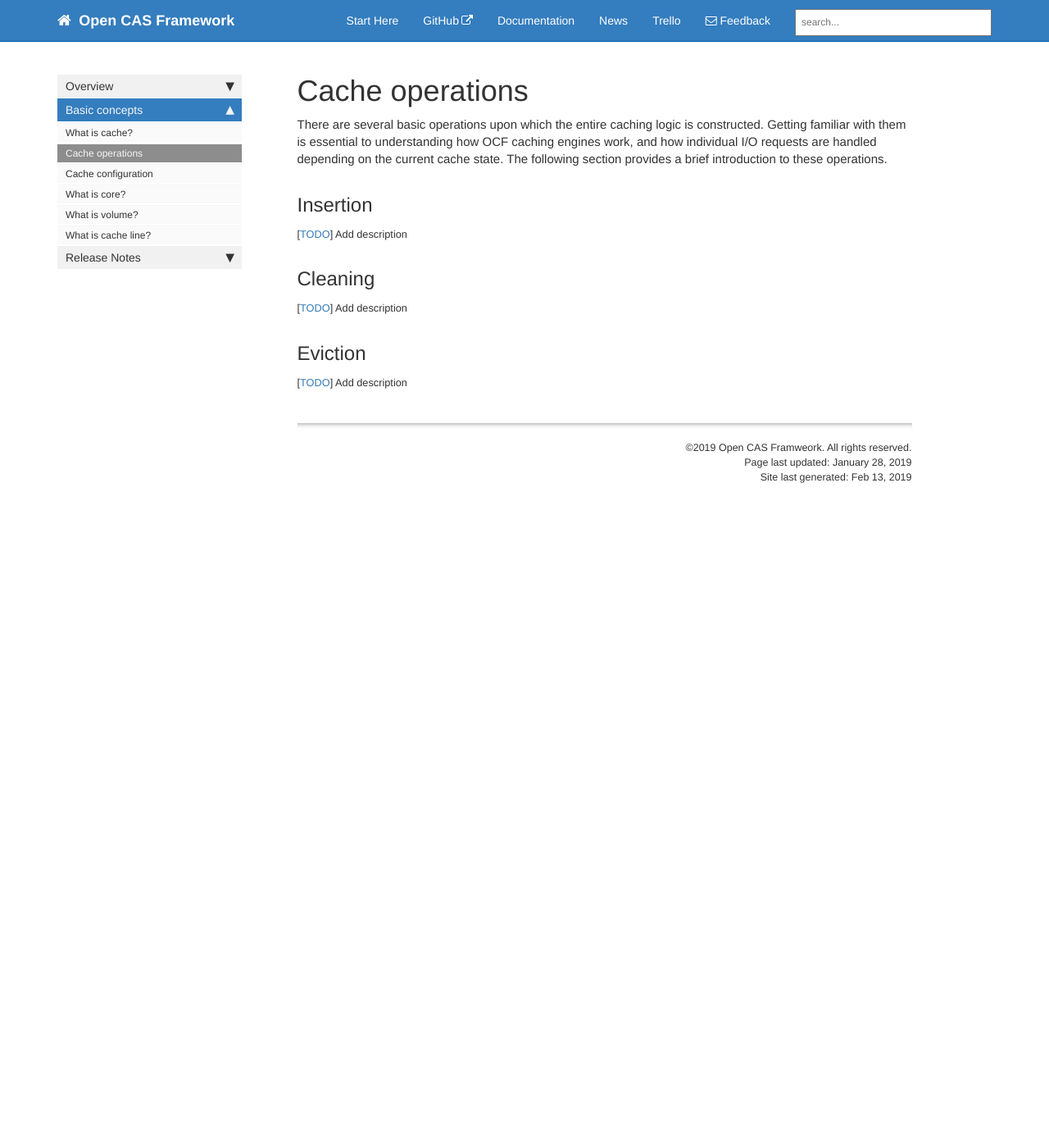
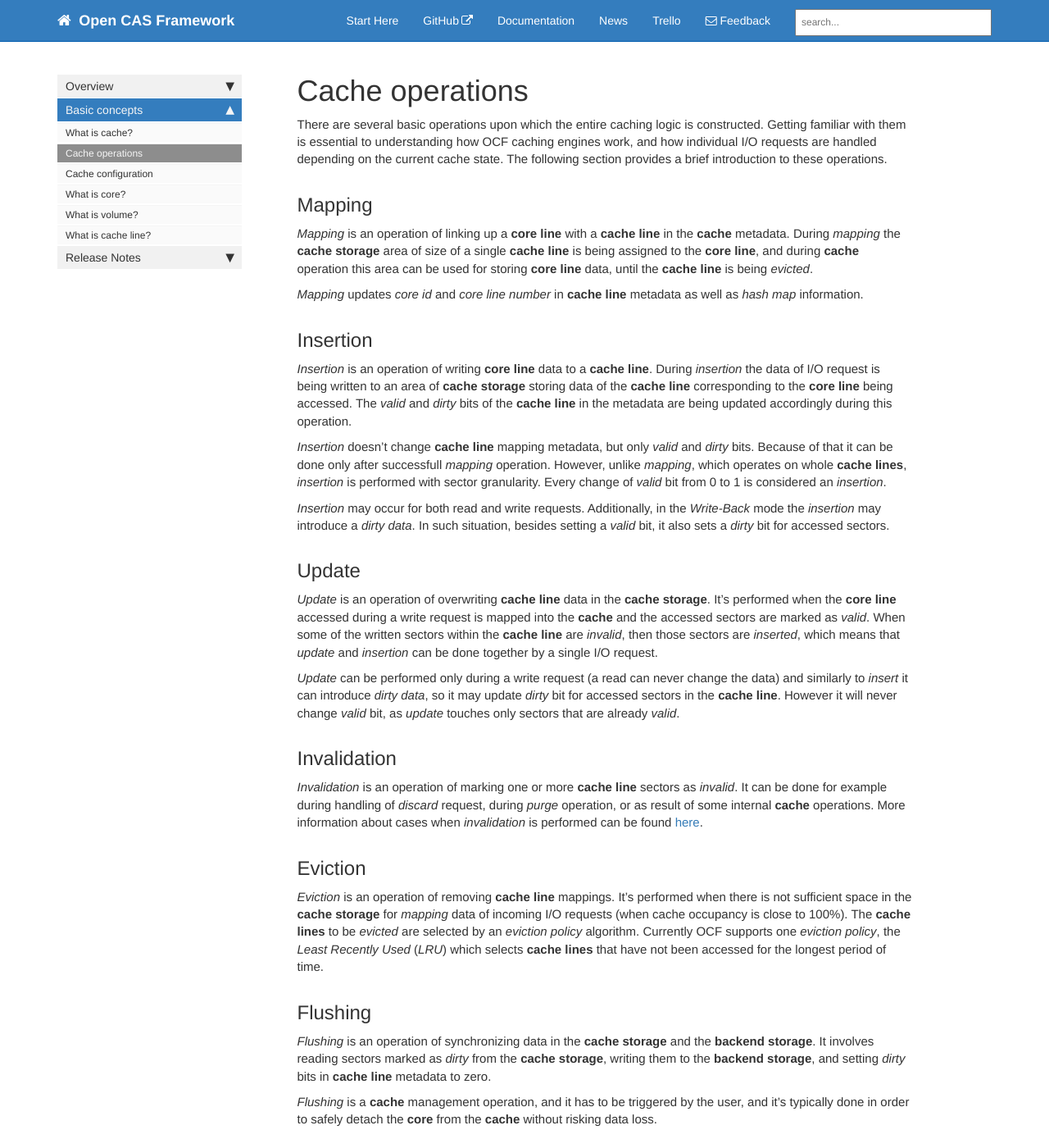
Before and after one commit to Open-CAS/open-cas.github.io, a Jekyll site: the page built from pages/basic_concepts/cache_operations.md, in a window 1280 px wide and 1400 px high. Shown: the whole window at 82% size. Built offline with Jekyll 4.4.1, drawn with Linux system fonts in a browser that asks for light colours; nearby versions of some CDN libraries; comment, search, counter and statistics services are not loaded; some of the changed text lies outside the part shown.

Commit message:
Add *Cache operations* page
Signed-off-by: Robert Baldyga <robert.baldyga@intel.com>

```diff
--- a/pages/basic_concepts/cache_operations.md
+++ b/pages/basic_concepts/cache_operations.md
@@ -1,6 +1,6 @@
 ---
 title: Cache operations
-last_updated: January 28, 2019
+last_updated: February 13, 2019
 toc: false
 permalink: cache_operations.html
 ---
@@ -11,11 +11,80 @@
 depending on the current cache state. The following section provides
 a brief introduction to these operations.
 
+## Mapping
+*Mapping* is an operation of linking up a **core line** with a **cache
+line** in the **cache** metadata. During *mapping* the **cache storage**
+area of size of a single **cache line** is being assigned to the **core
+line**, and during **cache** operation this area can be used for storing
+**core line** data, until the **cache line** is being *evicted*.
+
+*Mapping* updates *core id* and *core line number* in **cache line**
+metadata as well as *hash map* information.
+
 ## Insertion
-<small>[[TODO](/authoring.html)] Add description</small>
+*Insertion* is an operation of writing **core line** data to a **cache
+line**. During *insertion* the data of I/O request is being written to
+an area of **cache storage** storing data of the **cache line**
+corresponding to the **core line** being accessed. The *valid* and *dirty*
+bits of the **cache line** in the metadata are being updated accordingly
+during this operation.
+
+*Insertion* doesn't change **cache line** mapping metadata, but only
+*valid* and *dirty* bits. Because of that it can be done only after
+successfull *mapping* operation. However, unlike *mapping*, which operates
+on whole **cache lines**, *insertion* is performed with sector granularity.
+Every change of *valid* bit from 0 to 1 is considered an *insertion*.
+
+*Insertion* may occur for both read and write requests. Additionally,
+in the *Write-Back* mode the *insertion* may introduce a *dirty data*.
+In such situation, besides setting a *valid* bit, it also sets a *dirty*
+bit for accessed sectors.
+
+## Update
+*Update* is an operation of overwriting **cache line** data in the
+**cache storage**. It's performed when the **core line** accessed during
+a write request is mapped into the **cache** and the accessed sectors
+are marked as *valid*. When some of the written sectors within the **cache
+line** are *invalid*, then those sectors are *inserted*, which means that
+*update* and *insertion* can be done together by a single I/O request.
+
+*Update* can be performed only during a write request (a read can never
+change the data) and similarly to *insert* it can introduce *dirty data*,
+so it may update *dirty* bit for accessed sectors in the **cache line**.
+However it will never change *valid* bit, as *update* touches only sectors
+that are already *valid*.
+
+## Invalidation
+*Invalidation* is an operation of marking one or more **cache line**
+sectors as *invalid*. It can be done for example during handling of
+*discard* request, during *purge* operation, or as result of some internal
+**cache** operations. More information about cases when *invalidation*
+is performed can be found [here](/cache_line.html#valid-and-dirty-bits).
+
+## Eviction
+*Eviction* is an operation of removing **cache line** mappings. It's
+performed when there is not sufficient space in the **cache storage**
+for *mapping* data of incoming I/O requests (when cache occupancy is
+close to 100%). The **cache lines** to be *evicted* are selected by
+an *eviction policy* algorithm. Currently OCF supports one *eviction
+policy*, the *Least Recently Used* (*LRU*) which selects **cache lines**
+that have not been accessed for the longest period of time.
+
+## Flushing
+*Flushing* is an operation of synchronizing data in the **cache storage**
+and the **backend storage**. It involves reading sectors marked as *dirty*
+from the **cache storage**, writing them to the **backend storage**,
+and setting *dirty* bits in **cache line** metadata to zero.
+
+*Flushing* is a **cache** management operation, and it has to be triggered
+by the user, and it's typically done in order to safely detach the **core**
+from the **cache** without risking data loss.
 
 ## Cleaning
-<small>[[TODO](/authoring.html)] Add description</small>
-
-## Eviction
-<small>[[TODO](/authoring.html)] Add description</small>
+*Cleaning* is an operation very simillar to *flushing*, but it's performed
+by the **cache** automatically as a background task. Process of *cleaning*
+is controlled by a *cleaning policy*. OCF currently supports three
+*cleaning policies*:
+- *Approximately Least Recently Used* (*ALRU*),
+- *Aggressive Cleaning Policy* (*ACP*),
+- *No Operation* (*NOP*).
```
Also changed, not shown: pages/basic_concepts/cache_line.md (+4 -0 lines).
